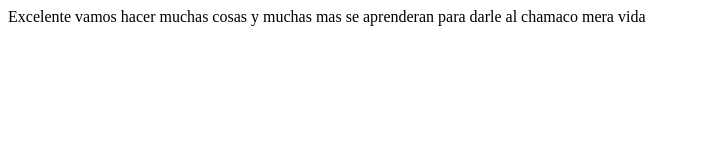
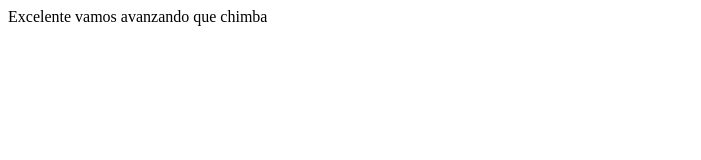
Before and after one commit to cristianu193/proyectoDemoCursoPrework, a plain HTML site: page index.html in a window 1280 px wide. Shown: the whole page, without its empty margins (0-701 px from the left). Drawn offline with Linux system fonts and the light colour scheme.

Commit message:
se estan modificando información

```diff
--- a/index.html
+++ b/index.html
@@ -7,7 +7,6 @@
     <title>Hola Mundo</title>
 </head>
 <body>
-    Excelente vamos hacer muchas cosas
-    y muchas mas se aprenderan para darle al chamaco mera vida
+    Excelente vamos avanzando que chimba
 </body>
 </html>
```
